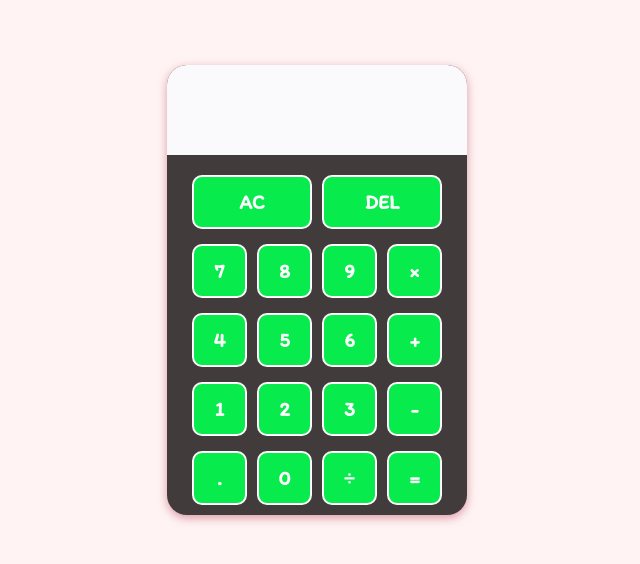
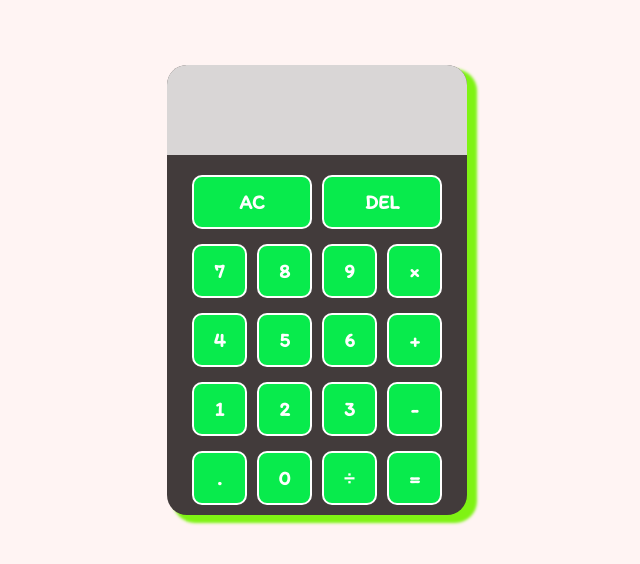
Before and after one commit to CodXCrypt/web-development, a plain HTML site: page index.html in a window 1280 px wide. Shown: the whole page, without its empty margins (323-963 px from the left). Drawn offline with nearby package versions, Linux system fonts and the light colour scheme.

Commit message:
Added shadow to the container and edited display background colour

```diff
--- a/style.css
+++ b/style.css
@@ -12,12 +12,16 @@ body {
     margin-top: 65px;
     height: 450px;
     max-width: 300px;
-    box-shadow: 0 3px 10px 0 rgba(198, 93, 116, 0.6);
+    /* box-shadow: 0 3px 10px 0 rgba(198, 93, 116, 0.6); */
+    /* box-shadow: 6px 5px #caf90f8a; */
+
+    /* Adding shadow effect to the container */
+    box-shadow: 8px 6px 3px 2px rgb(127, 243, 19);
     font-family: 'Itim', cursive;
   }
 
   .display {
-    background-color: #fafafd;
+    background-color: #f1efefdc;
     border-top-left-radius: 20px;
     border-top-right-radius: 20px;
     min-height: 90px;
```
